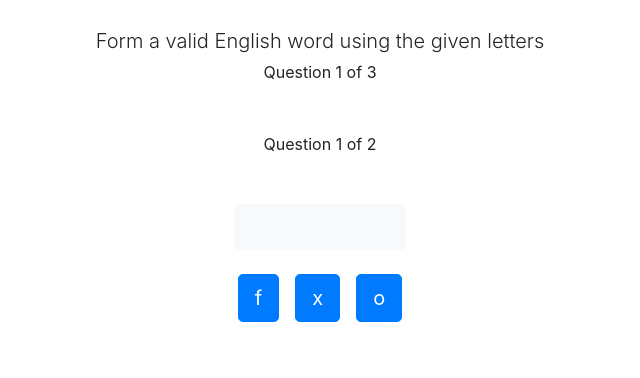
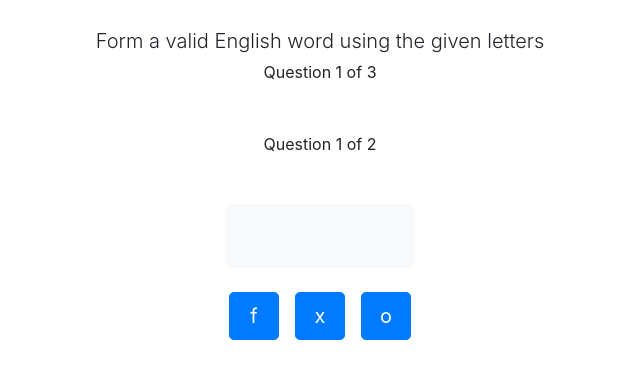
Before and after one commit to ivansychev/words-game, a website built with webpack: page public/index.html in a window 1280 px wide. Shown: the part 108-486 px from the top of the page, without its empty margins (320-960 px from the left). Built offline with nearby package versions, Linux system fonts and the light colour scheme.

Commit message:
some refactoring

```diff
--- a/public/index.html
+++ b/public/index.html
@@ -16,7 +16,7 @@
             <p class="mb-5">Question <span id="current_question">1</span> of <span id="total_questions">6</span></p>
 
             <div>
-                <div id="answer" class="bg-light mx-1 mb-3" style="height: 46px; border-radius: 6px"></div>
+                <div id="answer" class="bg-light mx-1 mb-3" style="height: 64px; border-radius: 6px"></div>
                 <div id="letters"></div>
             </div>
         </div>
--- a/src/utils/game-helpers.ts
+++ b/src/utils/game-helpers.ts
@@ -91,7 +91,6 @@ export const compareWords = (
 ) => {
     const { currentGuessedLetterElements, answerDOMElement } = game.DOM
     const { currentWord, currentAnswer } = game.state.currentGuess
-
     const suggestion = currentAnswer + char
 
     if(suggestion === currentWord.substring(0, suggestion.length)){
--- a/src/utils/state.ts
+++ b/src/utils/state.ts
@@ -22,7 +22,7 @@ type State = {
     currentQuestionNumber: number
     totalNumberOfTasks: number
     totalNumberOfWords: number
-    remainingWordsInTask: []
+    remainingWordsInTask: string[]
     remainingWordsInGame: string[]
     solvedWords: string[]
     currentGuess: GuessState
--- a/src/utils/utils.ts
+++ b/src/utils/utils.ts
@@ -9,6 +9,7 @@ export const createLetterElement = (char: string, type: string) => {
     el.innerText = char
     el.setAttribute("data-toggle","button")
     el.className = `btn btn-${type} btn-lg m-2`
+    el.style.width = "50px"
     return el
 }
 
```
